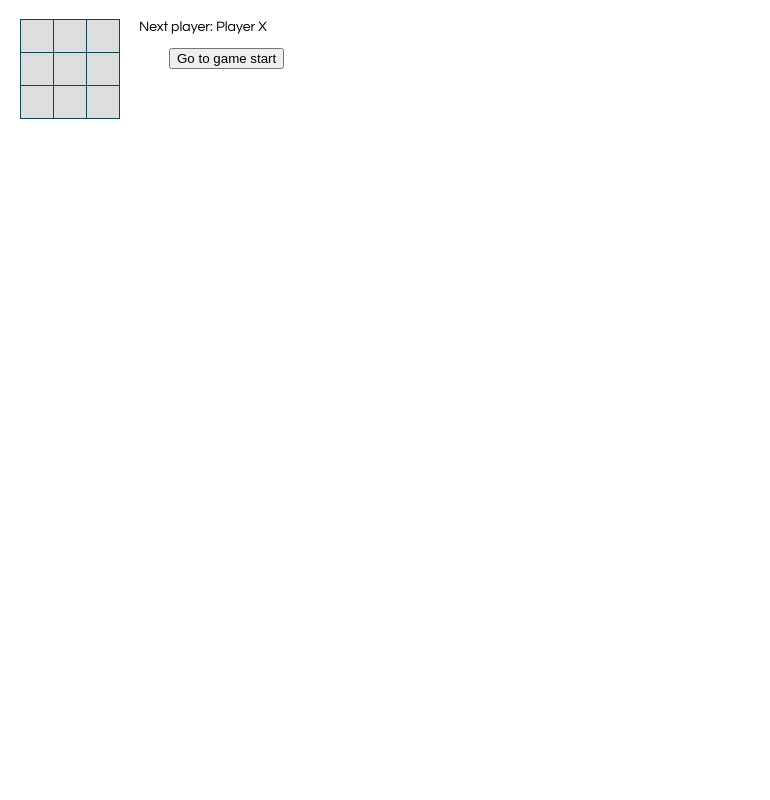
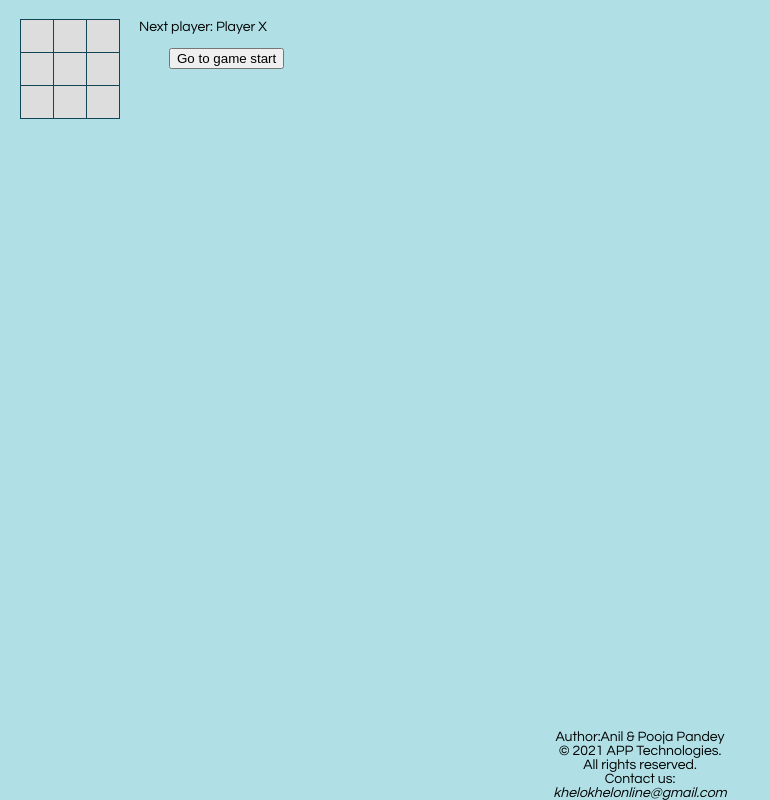
Before and after one commit to khelokhelonline/kko, a React app: page / in a window 1280 px wide. Shown: the whole page, without its empty margins (0-770 px from the left). Built offline with nearby package versions, Linux system fonts and the light colour scheme.

Commit message:
Adding footer

```diff
--- a/src/index.css
+++ b/src/index.css
@@ -1,4 +1,5 @@
 body {
+    background-color: powderblue;
     font: 14px "Century Gothic", Futura, sans-serif;
     margin: 20px;
 }
@@ -48,3 +49,11 @@ ol, ul {
 .game-info {
     margin-left: 20px;
 }
+
+.footer {
+    position: fixed;
+    left: 0;
+    bottom: 0;
+    width: 100%;
+    text-align: center;
+}
--- a/src/index.js
+++ b/src/index.js
@@ -114,6 +114,11 @@ class Game extends React.Component {
                     <div>{status}</div>
                     <ol>{moves}</ol>
                 </div>
+                <div className="footer">
+                    <div>Author:Anil & Pooja Pandey</div>
+                    <div>© 2021 APP Technologies.<br />All rights reserved.</div>
+                    <div>Contact us: <address>khelokhelonline@gmail.com</address></div>
+                </div>
             </div>
         );
     }
```
